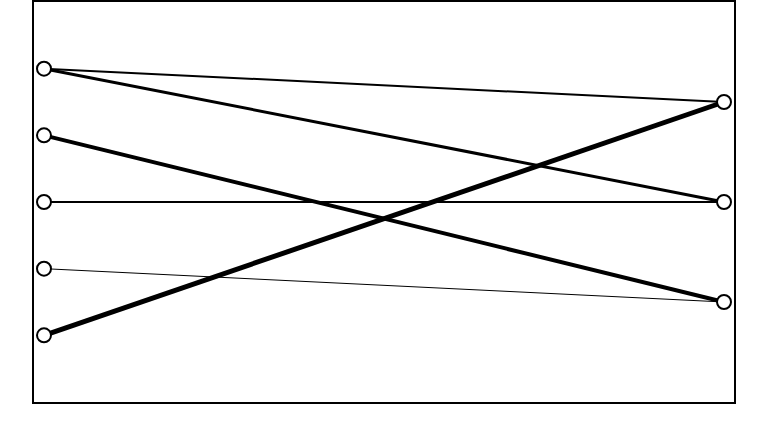
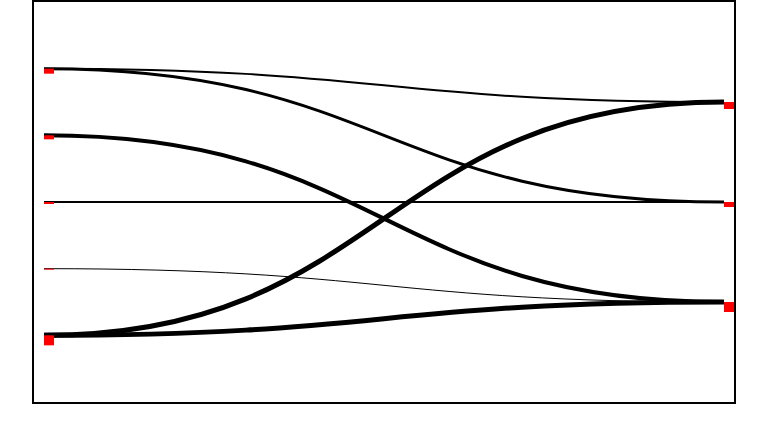
Before and after one commit to drsparrow/bipartite, a React (Create React App) app: page / in a window 1280 px wide. Shown: the top 442 px of the page, without its empty margins (256-1023 px from the left). Built offline with nearby package versions, Linux system fonts and the light colour scheme.

Commit message:
rects instead of circles

```diff
--- a/src/App.tsx
+++ b/src/App.tsx
@@ -11,6 +11,7 @@ const links = [
   {source: 2, target: 1, value: 2},
   {source: 3, target: 2, value: 1},
   {source: 4, target: 0, value: 5},
+  {source: 4, target: 2, value: 5},
 ];
 
 const graph: BGraph = {sources, targets, links};
@@ -18,7 +19,9 @@ const graph: BGraph = {sources, targets, links};
 class App extends React.Component {
   render() {
     return (
-      <Bipartite graph={graph}/>
+      <div className='App'>
+        <Bipartite graph={graph}/>
+      </div>
     );
   }
 }
--- /dev/null
+++ b/src/BNode.tsx
@@ -0,0 +1,23 @@
+import * as React from "react";
+import {NodePosition} from "./Bipartite";
+
+interface Props {
+  pos: NodePosition;
+  height: number;
+  onClick: () => void;
+  isSelected: boolean;
+}
+
+export default function BNode (props: Props) {
+  const {pos, height, onClick, isSelected} = props;
+  const {x, y} = pos;
+  return (
+    <rect
+      {...{x, y, height, onClick}}
+      x={pos.x}
+      y={pos.y}
+      width="10"
+      fill={isSelected ? 'gray' : 'red'}
+    />
+  );
+}
--- a/src/Bipartite.tsx
+++ b/src/Bipartite.tsx
@@ -1,5 +1,6 @@
 import * as React from 'react';
 import Set from './set';
+import BNode from './BNode';
 
 type BasicNode = string;
 type nodeIndex = number;
@@ -27,7 +28,7 @@ export interface BipartiteState {
   selectedTargets: Set;
 }
 
-type Position = {x: number, y: number};
+export type NodePosition = {x: number, y: number};
 
 export default class Bipartite extends React.Component<BipartiteProps, BipartiteState> {
   private height = 400;
@@ -35,7 +36,6 @@ export default class Bipartite extends React.Component<BipartiteProps, Bipartite
   private padding = 10;
   private x1 = this.padding;
   private x2 = this.width - this.padding;
-  private strokeWidth=2;
 
   constructor (props: BipartiteProps) {
     super(props);
@@ -48,7 +48,7 @@ export default class Bipartite extends React.Component<BipartiteProps, Bipartite
   public render () {
     const {width, height} = this;
     return (
-      <svg className="Bipartite" {...{width, height}}>
+      <svg className="Bipartite" {...{width, height}} xmlns="http://www.w3.org/2000/svg">
         {this.renderLinks()}
         {this.renderSources()}
         {this.renderTargets()}
@@ -56,14 +56,14 @@ export default class Bipartite extends React.Component<BipartiteProps, Bipartite
     );
   }
 
-  private sourcePosition (index: nodeIndex): Position {
+  private sourcePosition (index: nodeIndex): NodePosition {
     return {
       x: this.x1,
       y: this.sourceHeight(index)
     };
   }
 
-  private targetPosition (index: nodeIndex): Position {
+  private targetPosition (index: nodeIndex): NodePosition {
     return {
       x: this.x2,
       y: this.targetHeight(index)
@@ -103,12 +103,36 @@ export default class Bipartite extends React.Component<BipartiteProps, Bipartite
 
   private renderSourceNode(index: nodeIndex) {
     const pos = this.sourcePosition(index);
-    return this.renderCircle(pos, () => this.handleSourceClick(index), this.state.selectedSources.includes(index));
+    const height = this.sizeOfSource(index);
+    const onClick = () => this.handleSourceClick(index);
+    const isSelected = this.state.selectedSources.includes(index);
+    return <BNode {...{height, pos, onClick, isSelected}}/>
   }
 
   private renderTargetNode(index: nodeIndex) {
     const pos = this.targetPosition(index);
-    return this.renderCircle(pos, () => this.handleTargetClick(index), this.state.selectedTargets.includes(index));
+    const height = this.sizeOfTarget(index);
+    const onClick = () => this.handleTargetClick(index);
+    const isSelected = this.state.selectedTargets.includes(index);
+    return <BNode {...{height, pos, onClick, isSelected}}/>
+  }
+
+  private sizeOfSource(index: nodeIndex): number {
+    let size = 0;
+    this.props.graph.links.forEach(l => {
+      if (l.source === index) { size += l.value || 0 }
+    });
+
+    return size;
+  }
+
+  private sizeOfTarget(index: nodeIndex): number {
+    let size = 0;
+    this.props.graph.links.forEach(l => {
+      if (l.target === index) { size += l.value || 0 }
+    });
+
+    return size;
   }
 
   private handleSourceClick (index: nodeIndex) {
@@ -139,26 +163,10 @@ export default class Bipartite extends React.Component<BipartiteProps, Bipartite
     const { source, target } = link;
     const y1 = this.sourceHeight(source);
     const y2 = this.targetHeight(target);
+    const midX = this.width / 2;
+    const d = `M${x1},${y1} C${midX},${y1} ${midX},${y2} ${x2},${y2}`;
     return (
-      <line
-        {...{x1, x2, y1, y2}}
-        strokeWidth={link.value}
-        stroke="black"
-      />
-    );
-  }
-
-  private renderCircle(pos: Position, handleClick: () => void, isSelected: boolean) {
-    return (
-      <circle
-        cx={pos.x}
-        cy={pos.y}
-        r={this.padding - 1 - this.strokeWidth}
-        stroke="black"
-        strokeWidth="2"
-        onClick={handleClick}
-        fill={isSelected ? 'gray' : 'white'}
-      />
+      <path d={d} fill="none" stroke="black" strokeWidth={link.value}/>
     );
   }
 }
```
